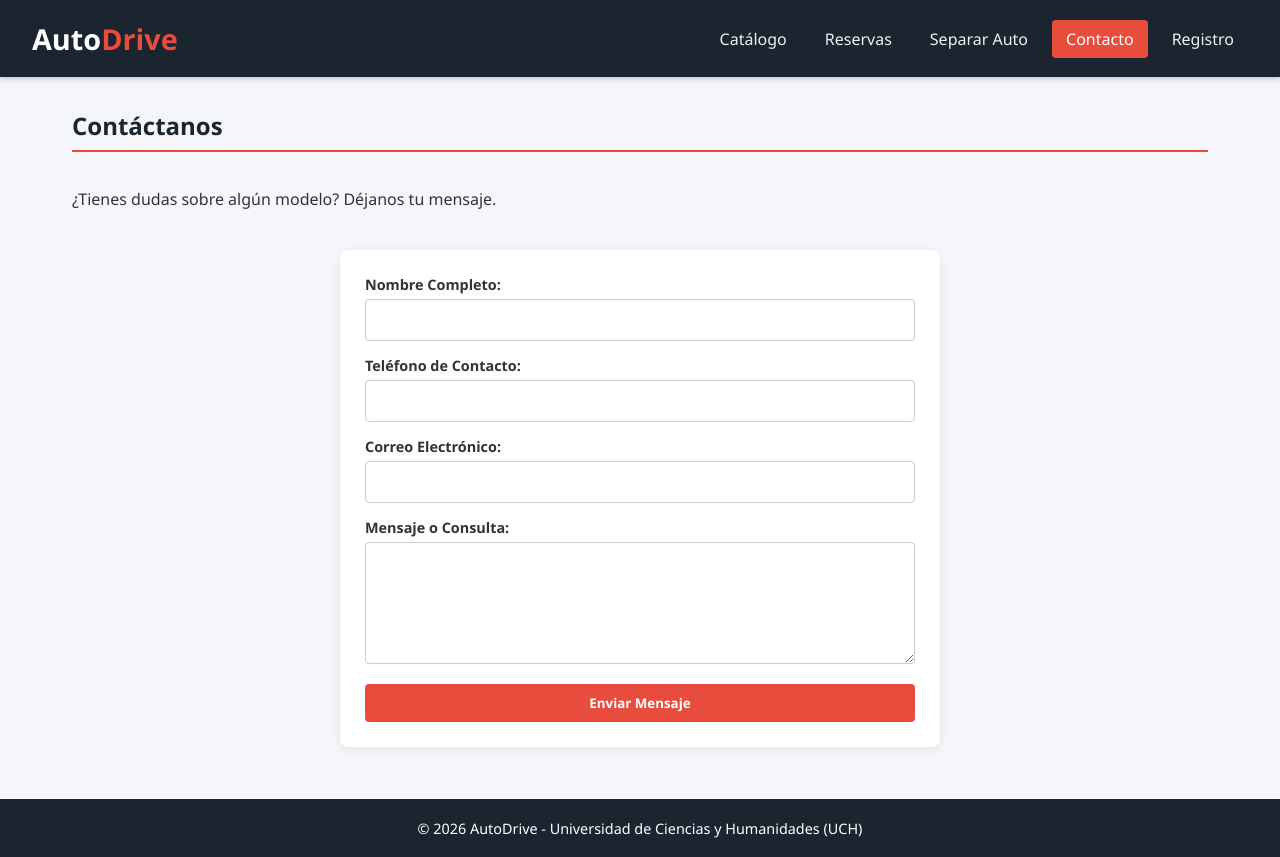
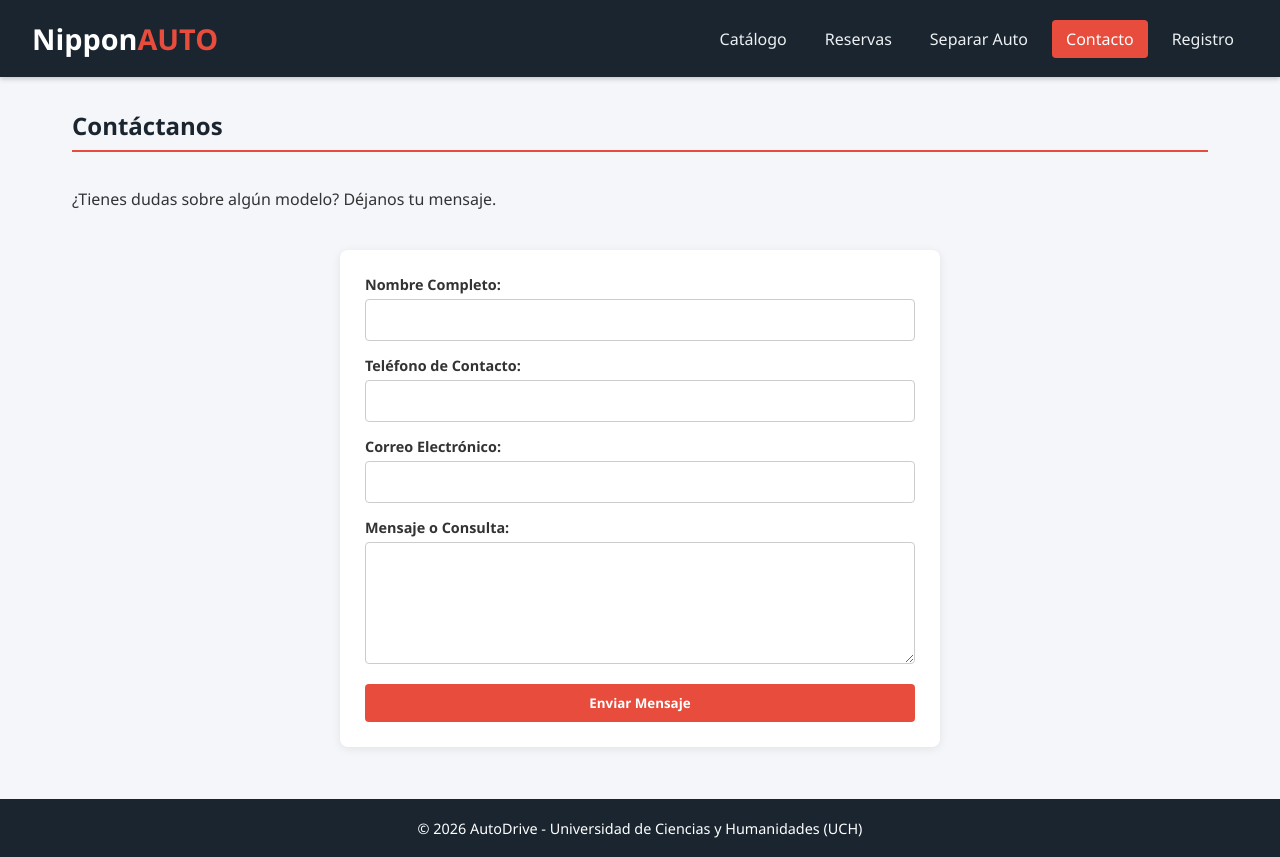
Before and after one commit to dilanamos77-a11y/web-NipponAUTO, a plain HTML site: page contacto.html in a window 1280 px wide. Drawn offline with Linux system fonts and the light colour scheme.

Commit message:
Update title and header in contacto.html

```diff
--- a/contacto.html
+++ b/contacto.html
@@ -3,14 +3,14 @@
 <head>
     <meta charset="UTF-8">
     <meta name="viewport" content="width=device-width, initial-scale=1.0">
-    <title>AutoDrive | Contacto</title>
+    <title>Nippon AUTO| Contacto</title>
     <link rel="stylesheet" href="styles.css">
 </head>
 <body>
 
     <header class="header">
         <div class="logo">
-            <h1>Auto<span>Drive</span></h1>
+            <h1>Nippon<span>AUTO</span></h1>
         </div>
         <nav class="nav">
             <a href="index.html">Catálogo</a>
```
